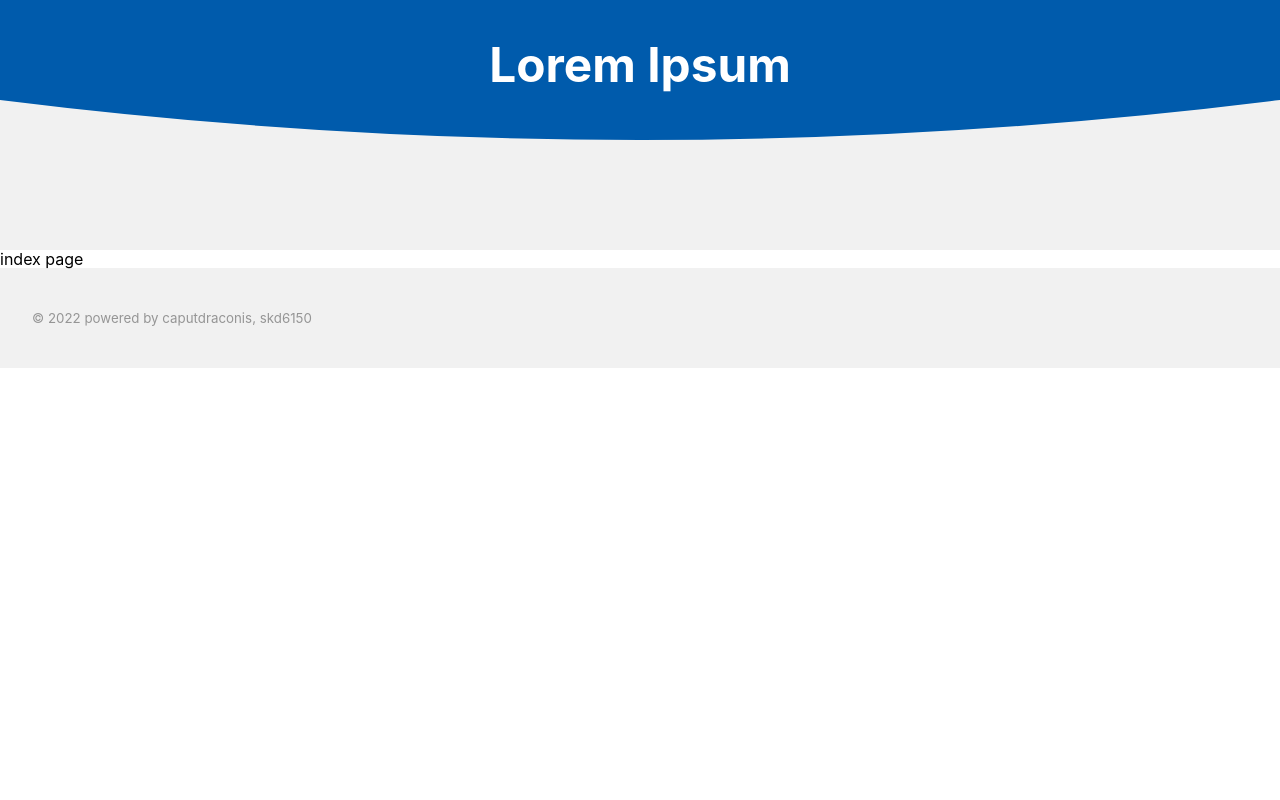
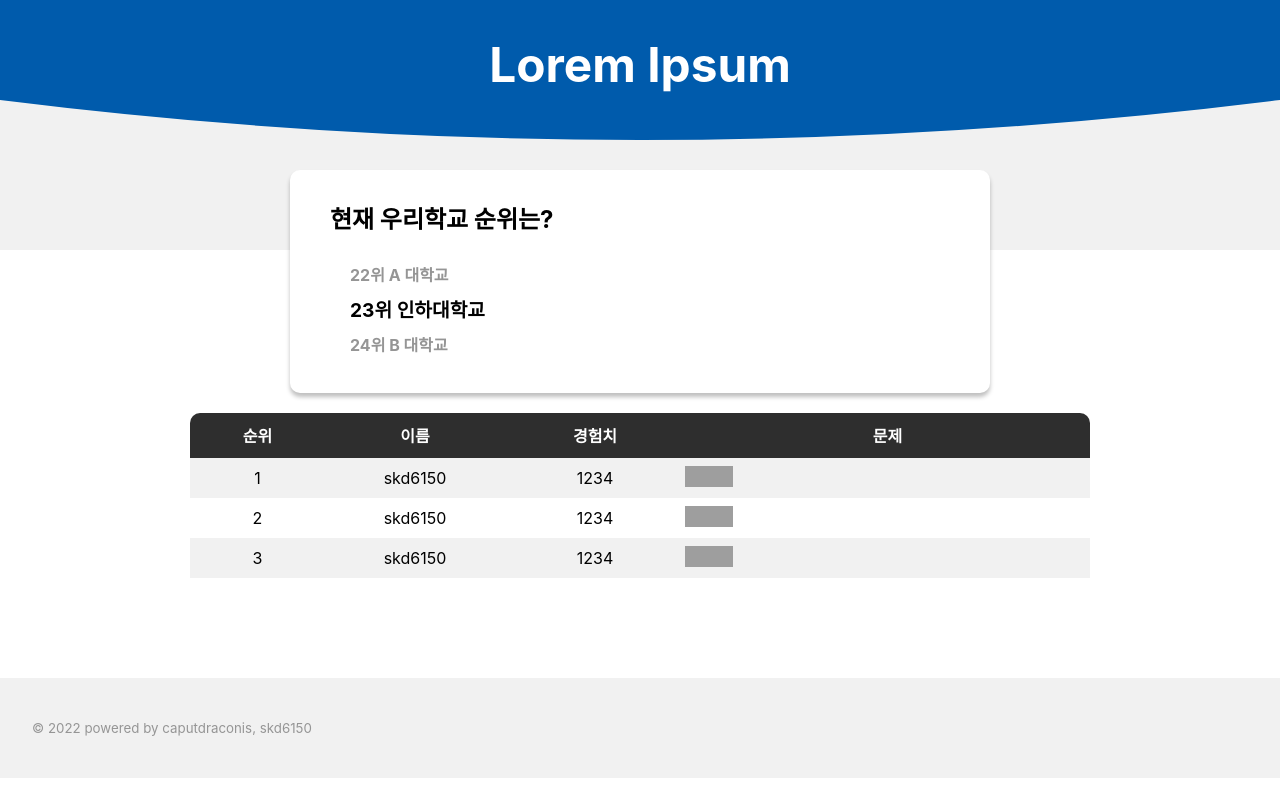
Before and after one commit to skd6150/inhaps, a Next.js app: page / in a window 1280 px wide. Built offline with nearby package versions, Linux system fonts and the light colour scheme; grey boxes are pictures that could not be loaded.

Commit message:
feat: index page 수정

```diff
--- a/pages/index.tsx
+++ b/pages/index.tsx
@@ -1,7 +1,95 @@
 import type { NextPage } from "next";
+import { useRecoilState } from "recoil";
+import { useEffect } from "react";
+import { groupRankingState, userRankingState } from "./_app";
+import RankingCard from "../components/ranking-card";
+import Table from "../components/table";
+import style from "../styles/index-page.module.css";
 
 const Home: NextPage = () => {
-  return <div>index page</div>;
+  const [groupRanking, setGroupRanking] = useRecoilState(groupRankingState);
+  const [userRanking, setUserRanking] = useRecoilState(userRankingState);
+
+  useEffect(() => {
+    setGroupRanking({
+      rank: 23,
+      upper_group: "A 대학교",
+      lower_group: "B 대학교",
+    });
+    setUserRanking([
+      {
+        user_name: "skd6150",
+        user_link: "https://www.acmicpc.net/user/skd6150",
+        exp: 1234,
+        solved_data: [
+          {
+            prob_num: 1013,
+            prob_rank: 11,
+            prob_link: "https://www.acmicpc.net/problem/1013",
+            prob_name: "Contact",
+            solved_date: "2022-05-13",
+          },
+          {
+            prob_num: 11066,
+            prob_rank: 13,
+            prob_link: "https://www.acmicpc.net/problem/11066",
+            prob_name: "파일 합치기",
+            solved_date: "2022-05-13",
+          },
+        ],
+      },
+      {
+        user_name: "skd6150",
+        user_link: "https://www.acmicpc.net/user/skd6150",
+        exp: 1234,
+        solved_data: [
+          {
+            prob_num: 1013,
+            prob_rank: 11,
+            prob_link: "https://www.acmicpc.net/problem/1013",
+            prob_name: "Contact",
+            solved_date: "2022-05-13",
+          },
+          {
+            prob_num: 11066,
+            prob_rank: 13,
+            prob_link: "https://www.acmicpc.net/problem/11066",
+            prob_name: "파일 합치기",
+            solved_date: "2022-05-13",
+          },
+        ],
+      },
+      {
+        user_name: "skd6150",
+        user_link: "https://www.acmicpc.net/user/skd6150",
+        exp: 1234,
+        solved_data: [
+          {
+            prob_num: 1013,
+            prob_rank: 11,
+            prob_link: "https://www.acmicpc.net/problem/1013",
+            prob_name: "Contact",
+            solved_date: "2022-05-13",
+          },
+          {
+            prob_num: 11066,
+            prob_rank: 13,
+            prob_link: "https://www.acmicpc.net/problem/11066",
+            prob_name: "파일 합치기",
+            solved_date: "2022-05-13",
+          },
+        ],
+      },
+    ]);
+  }, [setGroupRanking, setUserRanking]);
+  return (
+    <div className={style.contentWrapper}>
+      <div className={style.rankingCard}>
+        <RankingCard />
+      </div>
+      <Table />
+    </div>
+  );
 };
 
 export default Home;
--- /dev/null
+++ b/styles/index-page.module.css
@@ -0,0 +1,13 @@
+.contentWrapper {
+  display: flex;
+  position: relative;
+  top: -100px;
+  flex-direction: column;
+  align-items: center;
+}
+
+@media (max-width: 400px) {
+  .contentWrapper {
+    top: -45px;
+  }
+}
```
